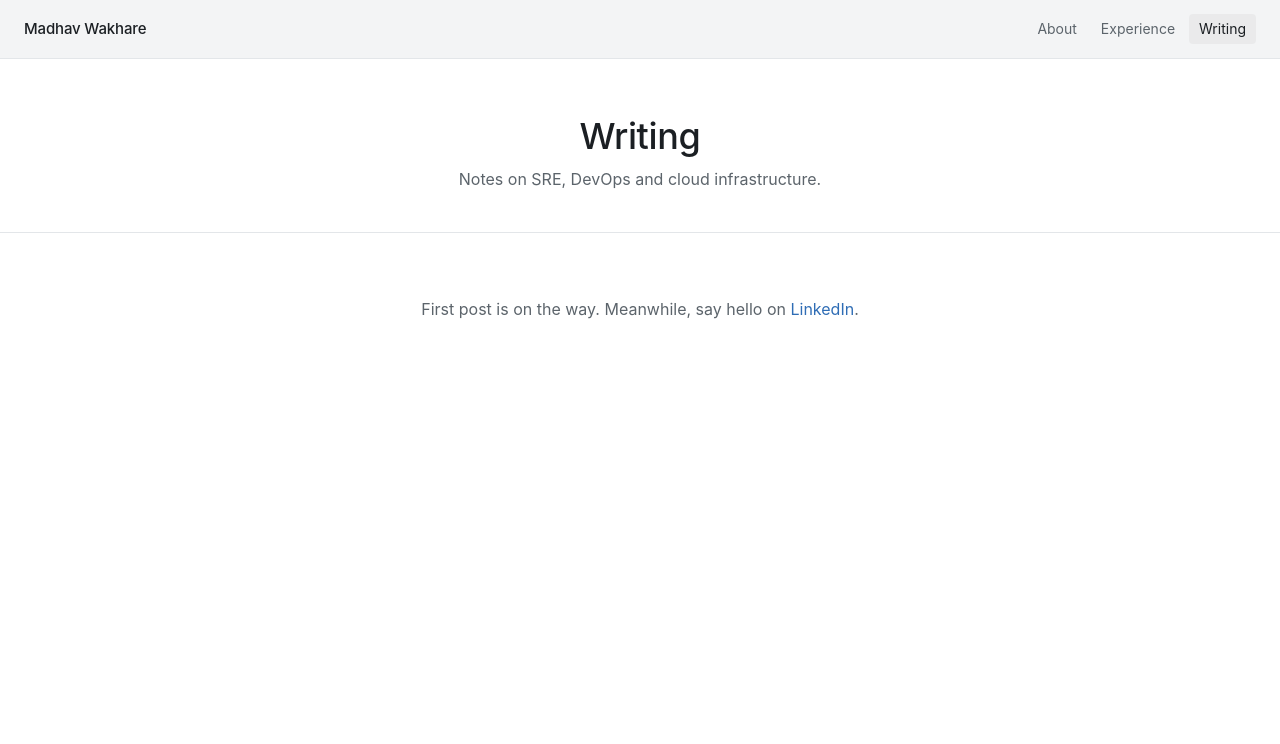
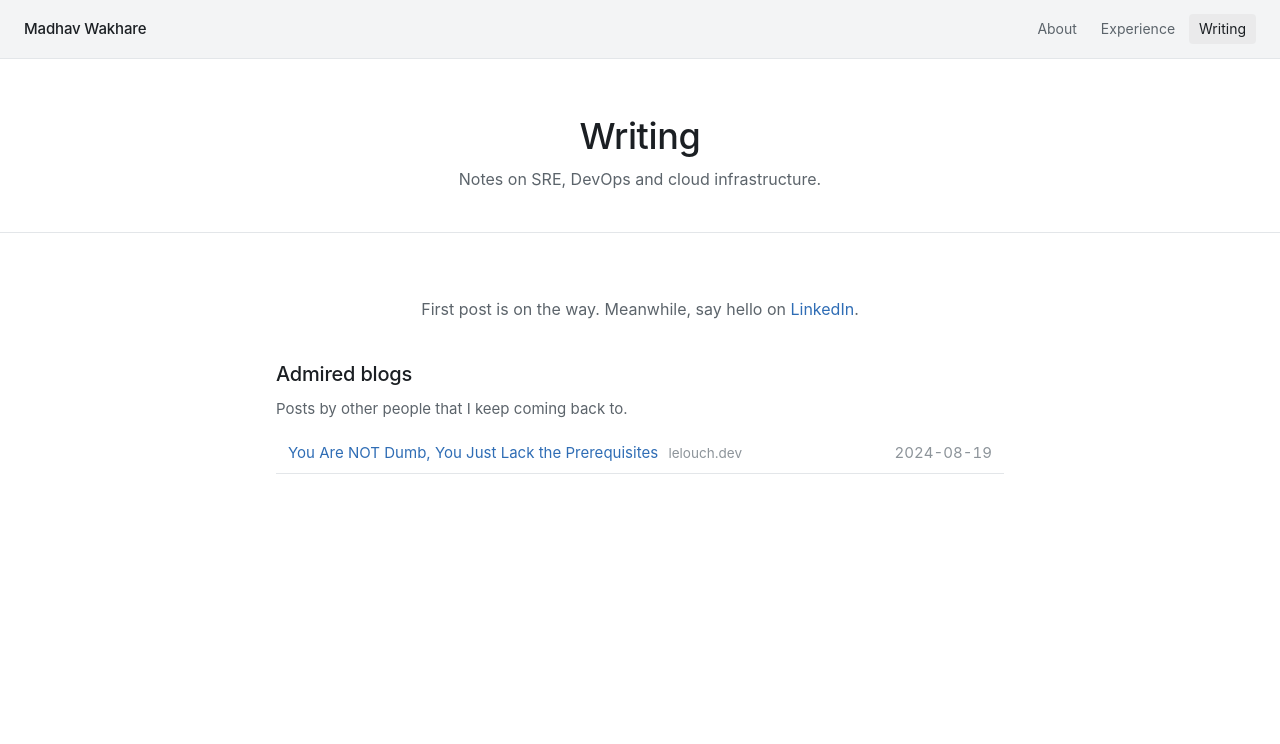
Before and after one commit to madhav-wakhare/madhav-wakhare.github.io, a plain HTML site: page writing.html in a window 1280 px wide. Shown: the top 744 px of the page. Drawn offline with Linux system fonts and the light colour scheme; a web font is replaced by a local one.

Commit message:
Add Admired blogs section to Writing page

```diff
--- a/assets/style.css
+++ b/assets/style.css
@@ -306,3 +306,8 @@ li::marker { color: var(--text-faint); }
   font-size: 13px;
   text-align: center;
 }
+
+/* ---------- Admired blogs (Writing page) ---------- */
+.admired { margin-top: 2.4em; }
+.admired-sub { margin: 0 0 0.8em; color: var(--text-muted); font-size: 0.94em; }
+.posts .src { margin-left: 6px; color: var(--text-faint); font-size: 0.9em; }
--- a/writing.html
+++ b/writing.html
@@ -31,6 +31,14 @@
       <li><a href="posts/my-first-post.html">My first post</a><time datetime="2026-12-01">2026-12-01</time></li>
     </ul>
     -->
+
+    <section class="admired">
+      <h2>Admired blogs</h2>
+      <p class="admired-sub">Posts by other people that I keep coming back to.</p>
+      <ul class="posts">
+        <li><span><a href="https://lelouch.dev/blog/you-are-probably-not-dumb/">You Are NOT Dumb, You Just Lack the Prerequisites</a> <span class="src">lelouch.dev</span></span><time datetime="2024-08-19">2024-08-19</time></li>
+      </ul>
+    </section>
   </main>
 
   <footer class="site-footer">
```
